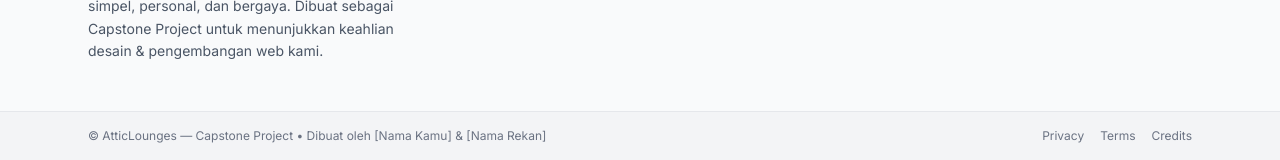
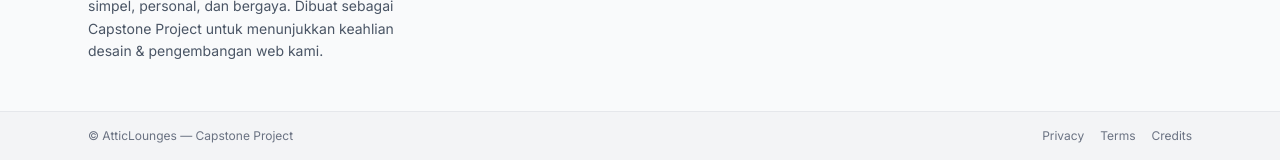
Before and after one commit to Elangprnd/atticlounges, a website: page pages/cart.html in a window 1280 px wide. Shown: the part 1148-1308 px from the top of the page. Drawn offline with Linux system fonts and the light colour scheme; no server answers.

Commit message:
fix for submission

```diff
--- a/src/js/footer.js
+++ b/src/js/footer.js
@@ -39,7 +39,7 @@
       </div>
       <div class="bg-gray-100 border-t border-gray-200">
         <div class="max-w-6xl mx-auto px-6 py-4 flex flex-col md:flex-row items-center justify-between text-xs text-gray-500">
-          <div class="mb-2 md:mb-0">© <span id="year"></span> AtticLounges — Capstone Project • Dibuat oleh [Nama Kamu] & [Nama Rekan]</div>
+          <div class="mb-2 md:mb-0">© <span id="year"></span> AtticLounges — Capstone Project</div>
           <div class="flex gap-4"><a href="#" class="hover:text-gray-700">Privacy</a><a href="#" class="hover:text-gray-700">Terms</a><a href="#" class="hover:text-gray-700">Credits</a></div>
         </div>
       </div>
```
Also changed, not shown: index.html (+1 -1 lines).
